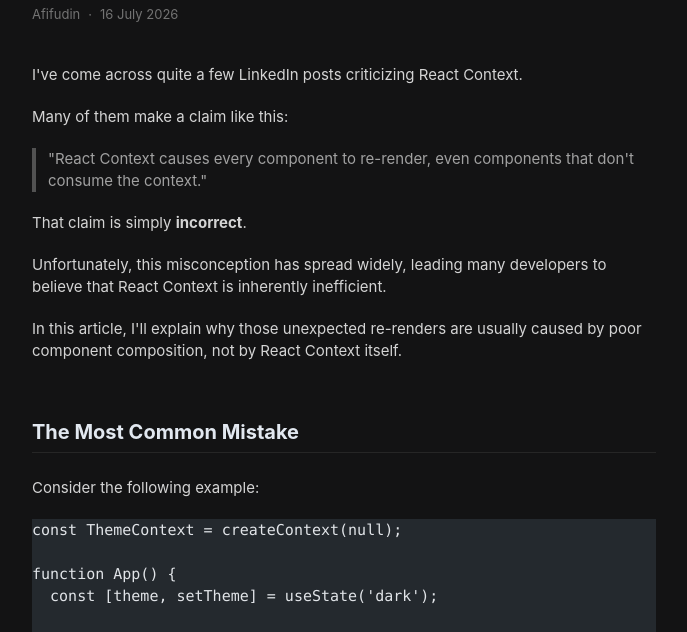
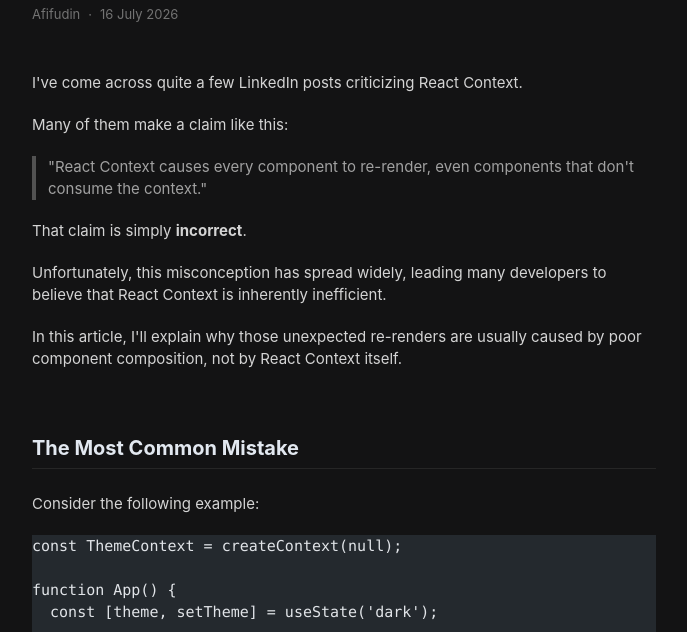
Before and after one commit to afiiif/afiiif.github.io, an Astro site: page /blog/misusing-react-context-then-blaming-react-context in a window 1280 px wide. Shown: the part 159-791 px from the top of the page, without its empty margins (296-983 px from the left). Built offline with nearby package versions, Linux system fonts and the light colour scheme; Astro itself is replaced by a stand-in of ours; code samples lack their colours.

Commit message:
style(blog): add a little bit more space

```diff
--- a/src/pages/blog/[...slug].astro
+++ b/src/pages/blog/[...slug].astro
@@ -24,7 +24,7 @@
 
 <Layout title={data.title} description={data.description || data.title} ogImage={data.ogImage}>
   <h1 class="font-bold text-2xl sm:text-3xl mb-2 text-balance">{data.title}</h1>
-  <div class="text-13 text-neutral-500 flex gap-2 pb-5 font-mono">
+  <div class="text-13 text-neutral-500 flex gap-2 pb-7 font-mono">
     <a href="/" class="no-underline hover:text-neutral-400">Afifudin</a>
     <div>·</div>
     <div>{formattedPublishDate}</div>
@@ -62,7 +62,7 @@
   }
 
   h2 {
-    @apply font-bold text-xl border-b border-b-neutral-800 pb-1.5 mt-14 mb-6;
+    @apply font-bold text-xl border-b border-b-neutral-800 pb-1.5 mt-16 mb-6;
   }
   h3 {
     @apply font-bold text-lg mt-6 mb-5;
```
